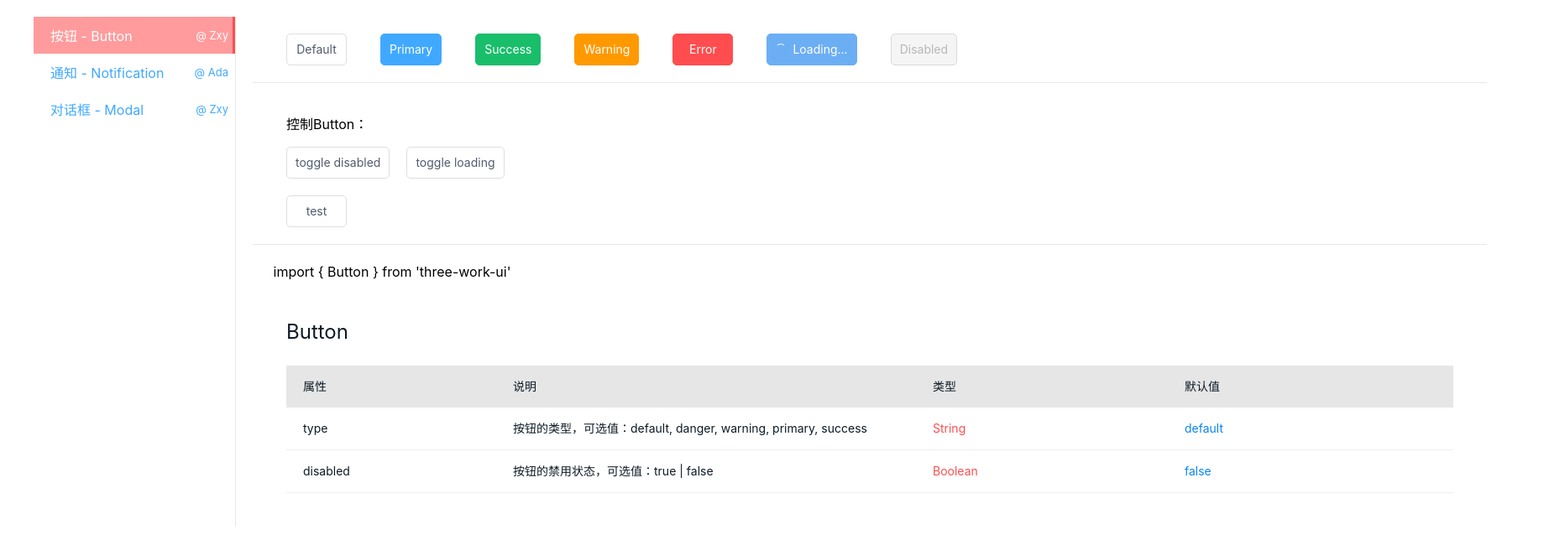
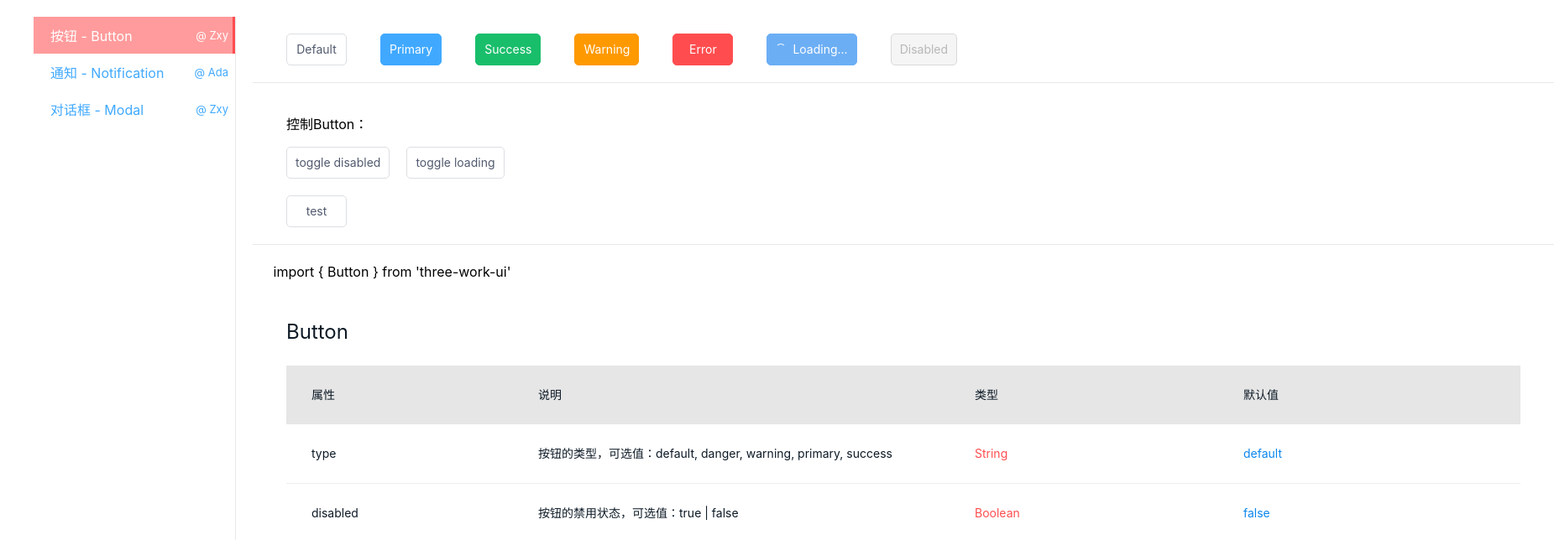
Before and after one commit to AdaXH/three-work-ui, a React (Create React App) app: page /button in a window 1280 px wide. Shown: the top 644 px of the page at 84% size, 1851 px wide, since content can reach past the window. Built offline with nearby package versions, Linux system fonts and the light colour scheme; a small style sheet from the web is missing.

Commit message:
fix table

```diff
--- a/src/component/ComponentIntruction/Index.js
+++ b/src/component/ComponentIntruction/Index.js
@@ -20,10 +20,18 @@ export default (({ intrudction: { detail, apis } }) => (
                     {
                         apis.values.map(item => (
                             <div className='TW_UI_apiItem' key={item.property}>
-                                <div>{item.property}</div>
-                                <div>{item.summary}</div>
-                                <div className='TW_UI_apiType'>{item._type_}</div>
-                                <div className='TW_UI_apiDefaultValue'>{item.defaultValue}</div>
+                                <div className='TW_UI_apiContainer_'>
+                                    <span>{item.property}</span>
+                                </div>
+                                <div className='TW_UI_apiContainer_ '>
+                                    <span>{item.summary}</span>
+                                </div>
+                                <div className='TW_UI_apiType TW_UI_apiContainer_'>
+                                    <span>{item._type_}</span>
+                                </div>
+                                <div className='TW_UI_apiDefaultValue TW_UI_apiContainer_'>
+                                    <span>{item.defaultValue}</span>
+                                </div>
                             </div>
                         ))
                     }
--- a/src/component/ComponentIntruction/index.css
+++ b/src/component/ComponentIntruction/index.css
@@ -23,6 +23,7 @@
     font-size: 14px;
     display: flex;
     padding: 0 20px;
+    position: relative;
     line-height: 50px;
     text-align: left;
 }
@@ -30,8 +31,28 @@
     background: transparent;
     border-bottom: 1px solid #eee;
 }
+.TW_UI_apiContainer_ {
+    width: 100%;
+    min-height: 50px;
+    padding: 10px;
+}
+.TW_UI_apiContainer_ span {
+    position: absolute;
+    display: block;
+    top: 50%;
+    white-space: pre-wrap;
+    transform: translateY(-50%);
+    width:21%;
+}
+.TW_UI_apiContainer_:nth-of-type(2) span {
+    width: 500px;
+}
+.TW_UI_apiContainer_:nth-of-type(1) span {
+    width: 250px;
+}
 .TW_UI_apiHeaher div{
     flex: 1;
+    padding: 10px;
 }
 .TW_UI_apiHeaher div:nth-of-type(2) {
     width: 500px;
```
